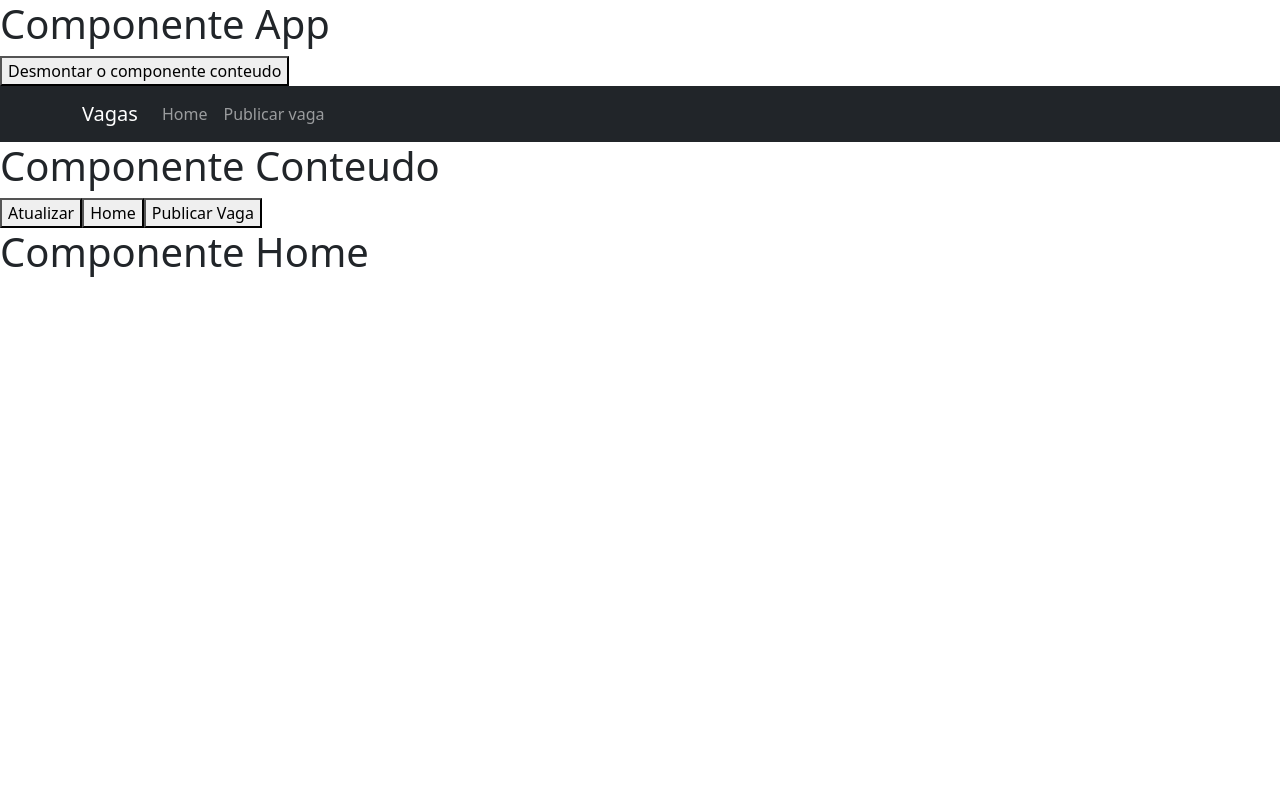
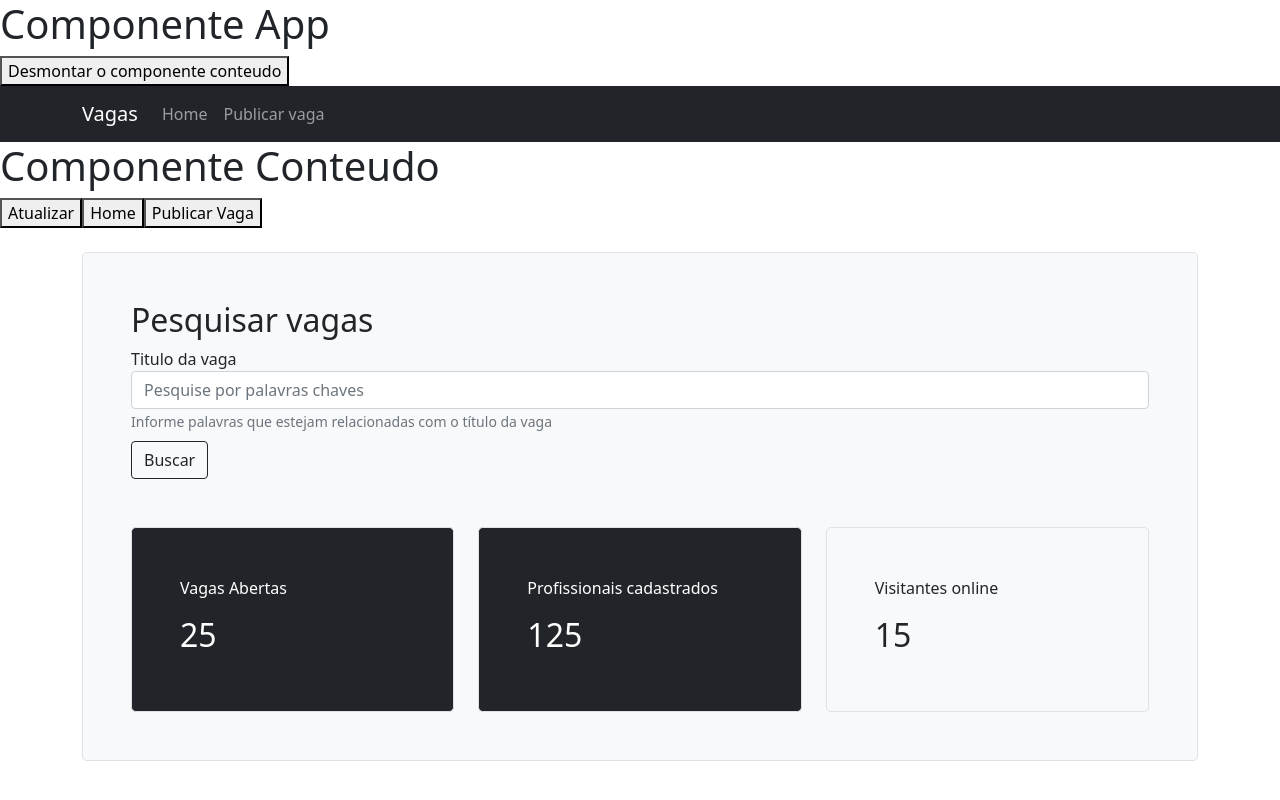
Before and after one commit to murilloaguiar/vagas-front, a Vue app: page / in a window 1280 px wide. Built offline with nearby package versions, Linux system fonts and the light colour scheme.

Commit message:
Implementação inicial do componente Home

```diff
--- a/src/components/views/Home.vue
+++ b/src/components/views/Home.vue
@@ -1,8 +1,75 @@
 <template>
-  <div>
-      <h1>Componente Home</h1>
+   <div class="container py-4">
+      <div class="row">
 
-  </div>
+         <div class="col">
+
+            <div class="h-100 p-5 bg-light border rounded-3">
+               <h2>Pesquisar vagas</h2>
+
+               <div class="row">
+
+                  <div class="col">
+
+                     <div class="form-group">
+                        <label for="inputPesquisa">Titulo da vaga</label>
+                        <input type="text" id="inputPesquisa" class="form-control" placeholder="Pesquise por palavras chaves">
+                        <small class="text-muted form-text">Informe palavras que estejam relacionadas com o título da vaga</small>
+                     </div>
+
+                  </div>
+
+               </div>
+
+               <div class="row">
+
+                  <div class="col">
+
+                     <button class="btn btn-outline-dark mt-2">Buscar</button>
+
+                  </div>
+
+               </div>
+
+               <div class="row mt-5">
+
+                  <div class="col-4">
+
+                     <div class="h-100 p-5 rounded-3 border bg-dark text-white">
+                        <p>Vagas Abertas</p>
+                        <h2>25</h2>
+                     </div>
+
+                  </div>
+
+                  <div class="col-4">
+
+                     <div class="h-100 p-5 rounded-3 border bg-dark text-white">
+                        <p>Profissionais cadastrados</p>
+                        <h2>125</h2>
+                     </div>
+
+                  </div>
+
+                  <div class="col-4">
+
+                     <div class="h-100 p-5 rounded-3 border bg-light text-dark">
+                        <p>Visitantes online</p>
+                        <h2>15</h2>
+                     </div>
+
+                  </div>
+
+               </div>
+
+            </div>
+
+         </div>
+
+      </div>
+
+
+   </div>
 </template>
 
 <script>
```
